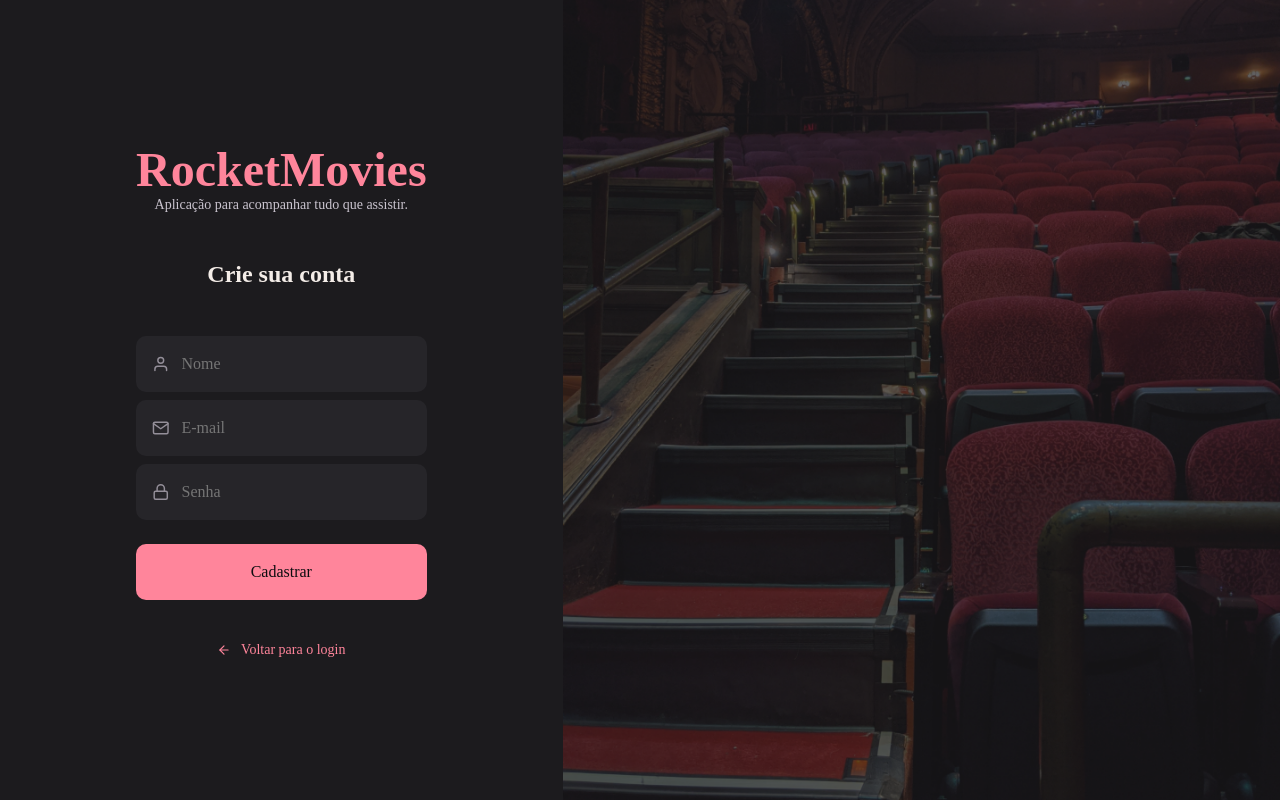
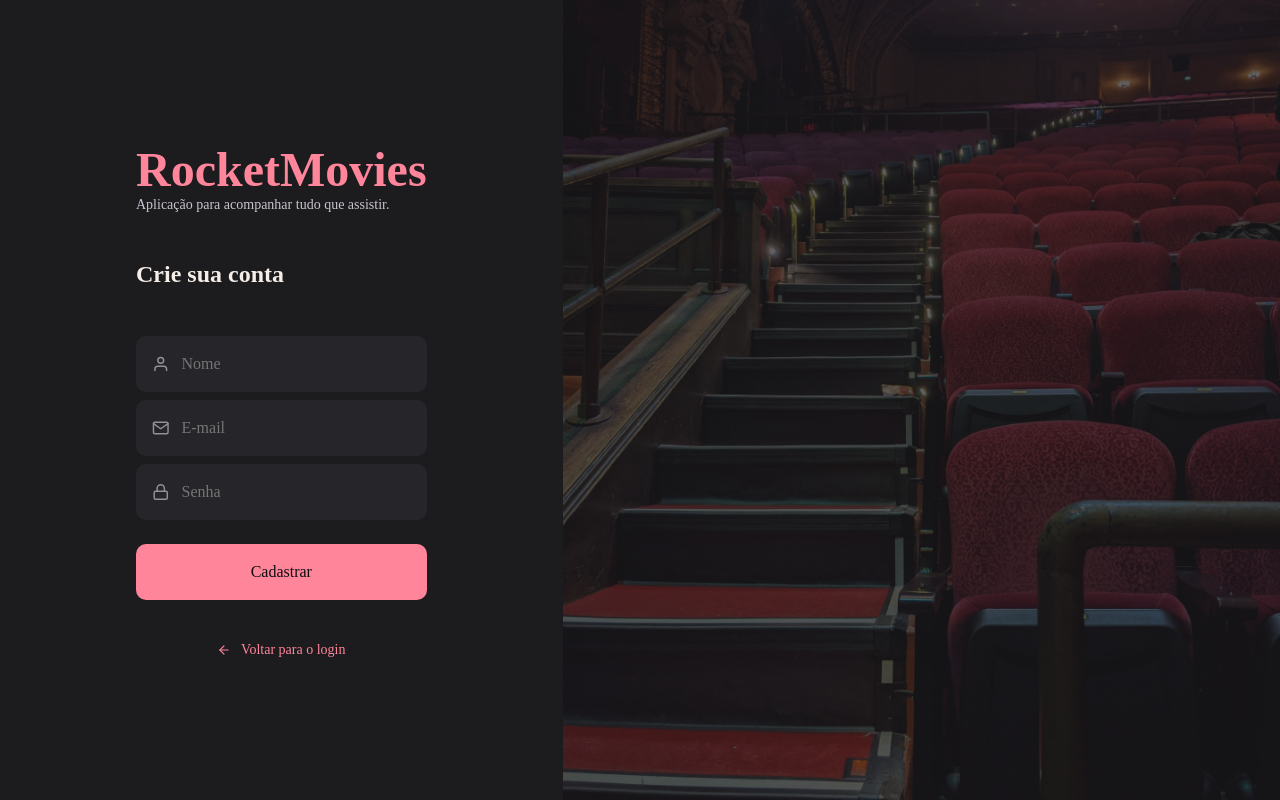
Before and after one commit to smoothemerson/rocketmovies-frontend, a React app: page /register in a window 1280 px wide. Built offline with nearby package versions, Linux system fonts and the light colour scheme; the HTML template or start-up script is replaced by a standard one.

Commit message:
remove aligns

```diff
--- a/src/pages/SignUp/styles.js
+++ b/src/pages/SignUp/styles.js
@@ -14,9 +14,6 @@ export const Form = styled.form`
   display: flex;
   flex-direction: column;
   justify-content: center;
-  align-items: center;
-
-  text-align: center;
 
   > h1 {
     font-size: 48px;
```
